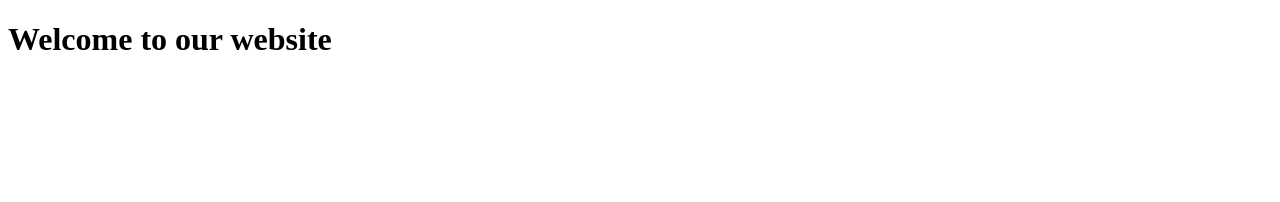
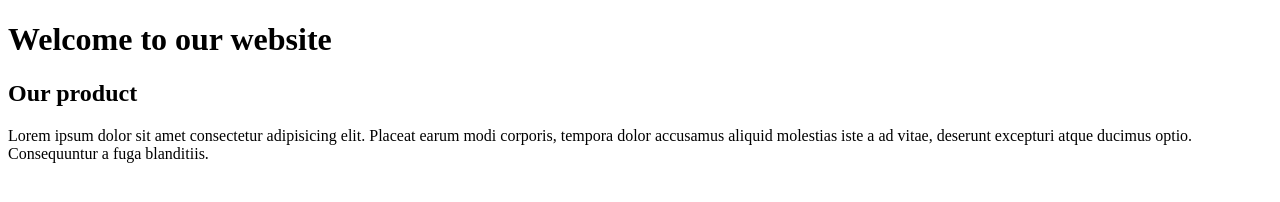
Before and after one commit to DiyorbekXojaniyozov/onlinestore, a plain HTML site: page index.html in a window 1280 px wide. Drawn offline with Linux system fonts and the light colour scheme.

Commit message:
i added new main tag to index.html

```diff
--- a/index.html
+++ b/index.html
@@ -1,14 +1,25 @@
 <!DOCTYPE html>
 <html lang="en">
-<head>
-    <meta charset="UTF-8">
-    <meta name="viewport" content="width=device-width, initial-scale=1.0">
-    <link rel="stylesheet" href="">
+  <head>
+    <meta charset="UTF-8" />
+    <meta name="viewport" content="width=device-width, initial-scale=1.0" />
+    <link rel="stylesheet" href="" />
     <title>Online Store</title>
-</head>
-<body>
+  </head>
+  <body>
     <header>
-        <h1>Welcome to our website</h1>
+      <h1>Welcome to our website</h1>
     </header>
-</body>
+    <main>
+      <div class="container">
+        <h2>Our product</h2>
+        <p>
+          Lorem ipsum dolor sit amet consectetur adipisicing elit. Placeat earum
+          modi corporis, tempora dolor accusamus aliquid molestias iste a ad
+          vitae, deserunt excepturi atque ducimus optio. Consequuntur a fuga
+          blanditiis.
+        </p>
+      </div>
+    </main>
+  </body>
 </html>
```
